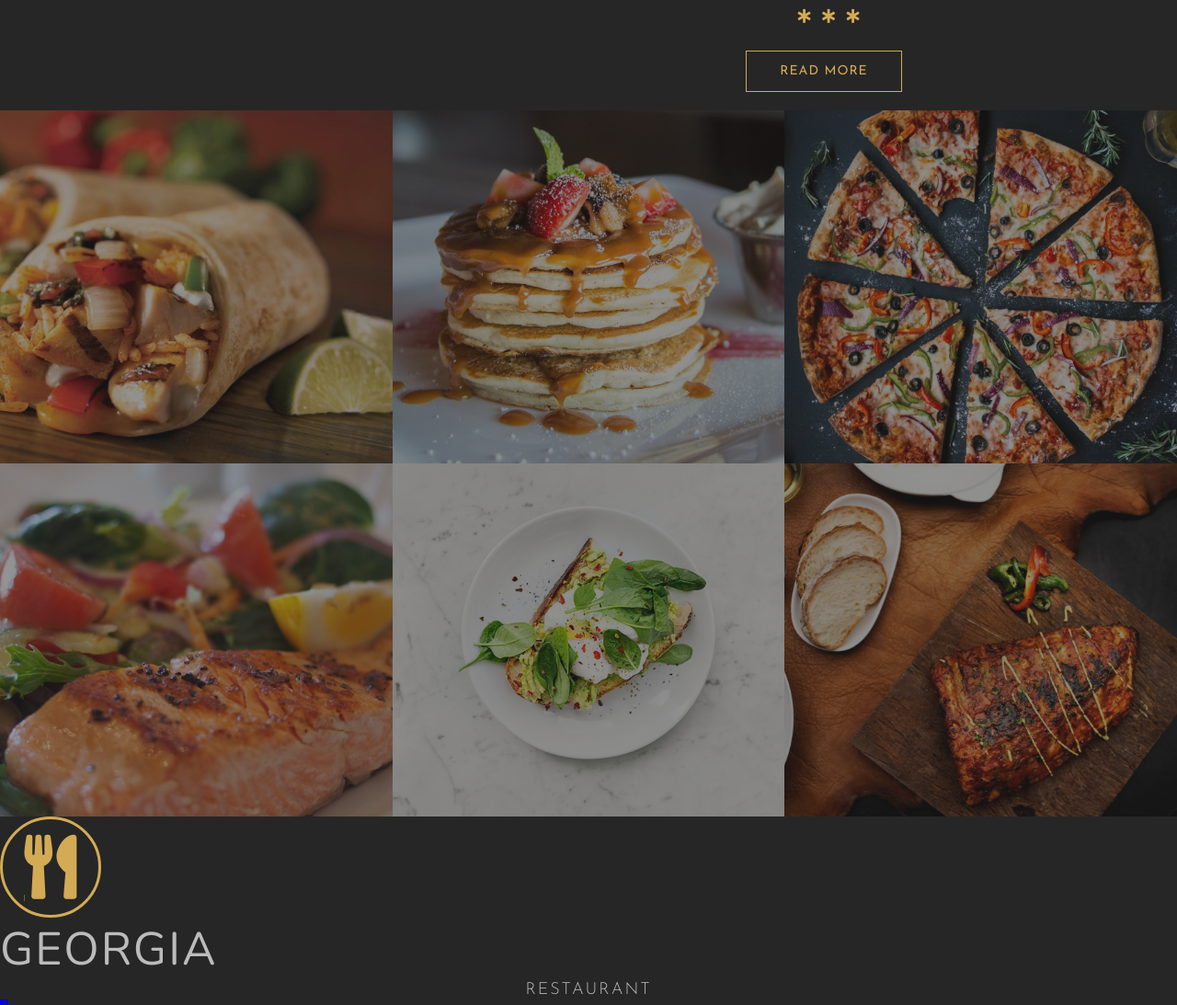
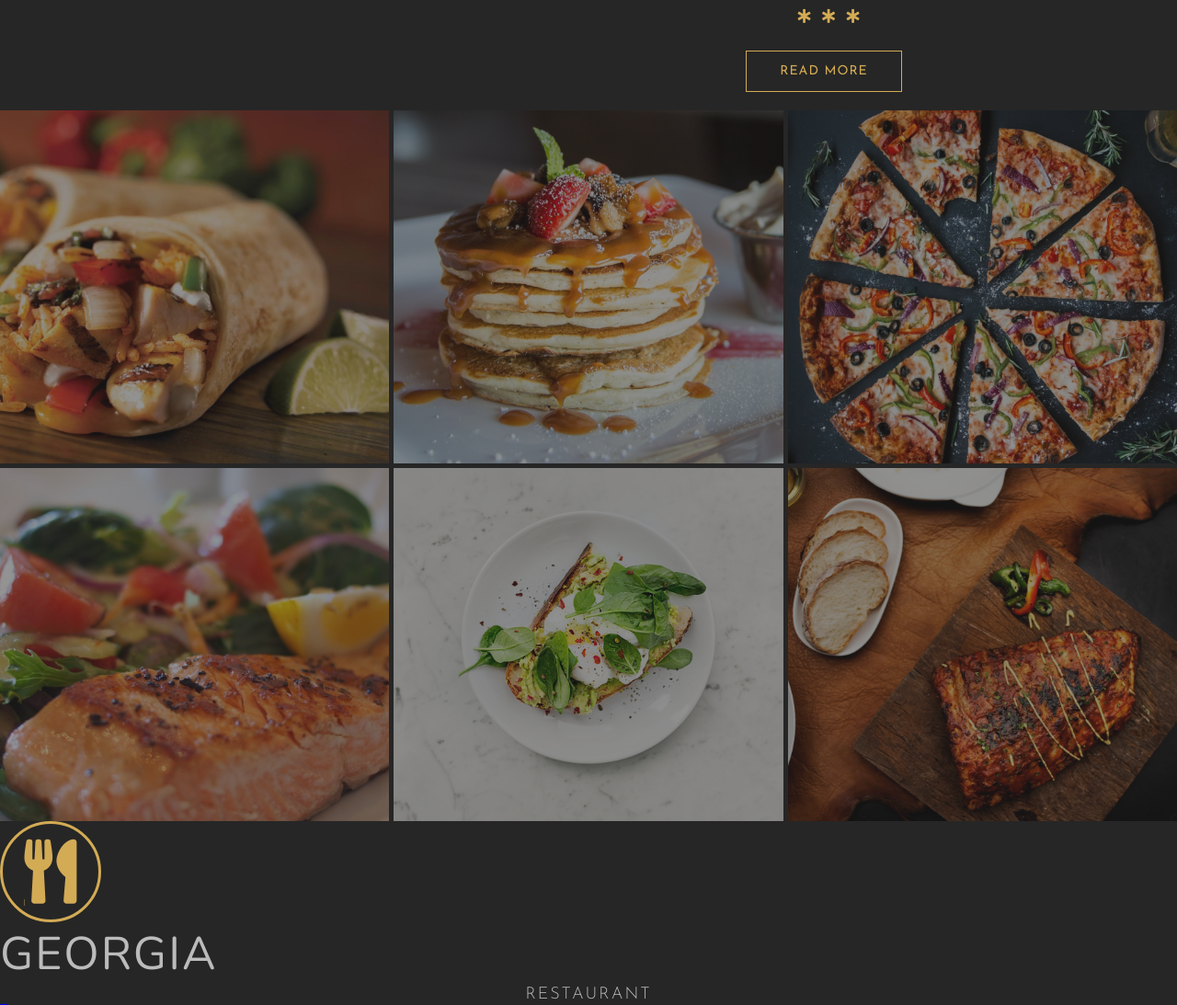
Before and after one commit to erhanertem/Website-Georgia_Restaurant, a website: page index.html in a window 1280 px wide. Shown: the part 1400-2493 px from the top of the page at 92% size. Drawn offline with nearby package versions, Linux system fonts and the light colour scheme.

Commit message:
Add dynamic grid gap for the image gallery section

```diff
--- a/scss/abstracts/_variables.scss
+++ b/scss/abstracts/_variables.scss
@@ -8,3 +8,5 @@ $color-secondary: #bbb;
 $font-dancingScript: "Dancing Script", cursive;
 $font-josefinSans: "Josefin Sans", sans-serif;
 $font-nunito: "Nunito", sans-serif;
+//GRID SPACING
+$card-spacing: 0.5rem;
--- a/scss/components/_card.scss
+++ b/scss/components/_card.scss
@@ -1,5 +1,5 @@
 .card {
-	width: 33.3333%;
+	width: calc((100% - (2 * $card-spacing)) / 3);
 	height: 30vw;
 	position: relative;
 	overflow: hidden; //overlay left:-100% needs not to be shown off the overlay area.
@@ -51,7 +51,7 @@
 			cursor: pointer;
 			outline: none;
 			border: 2px solid $color-white;
-			border-radius: 10rem;
+			// border-radius: 10rem;
 
 			&:hover {
 				color: $color-primary;
--- a/scss/layout/_gallery.scss
+++ b/scss/layout/_gallery.scss
@@ -2,5 +2,6 @@
 	.cards-wrapper {
 		display: flex;
 		flex-wrap: wrap;
+		gap: $card-spacing;
 	}
 }
```
Also changed, not shown: scss/main.css, 1 other file.
